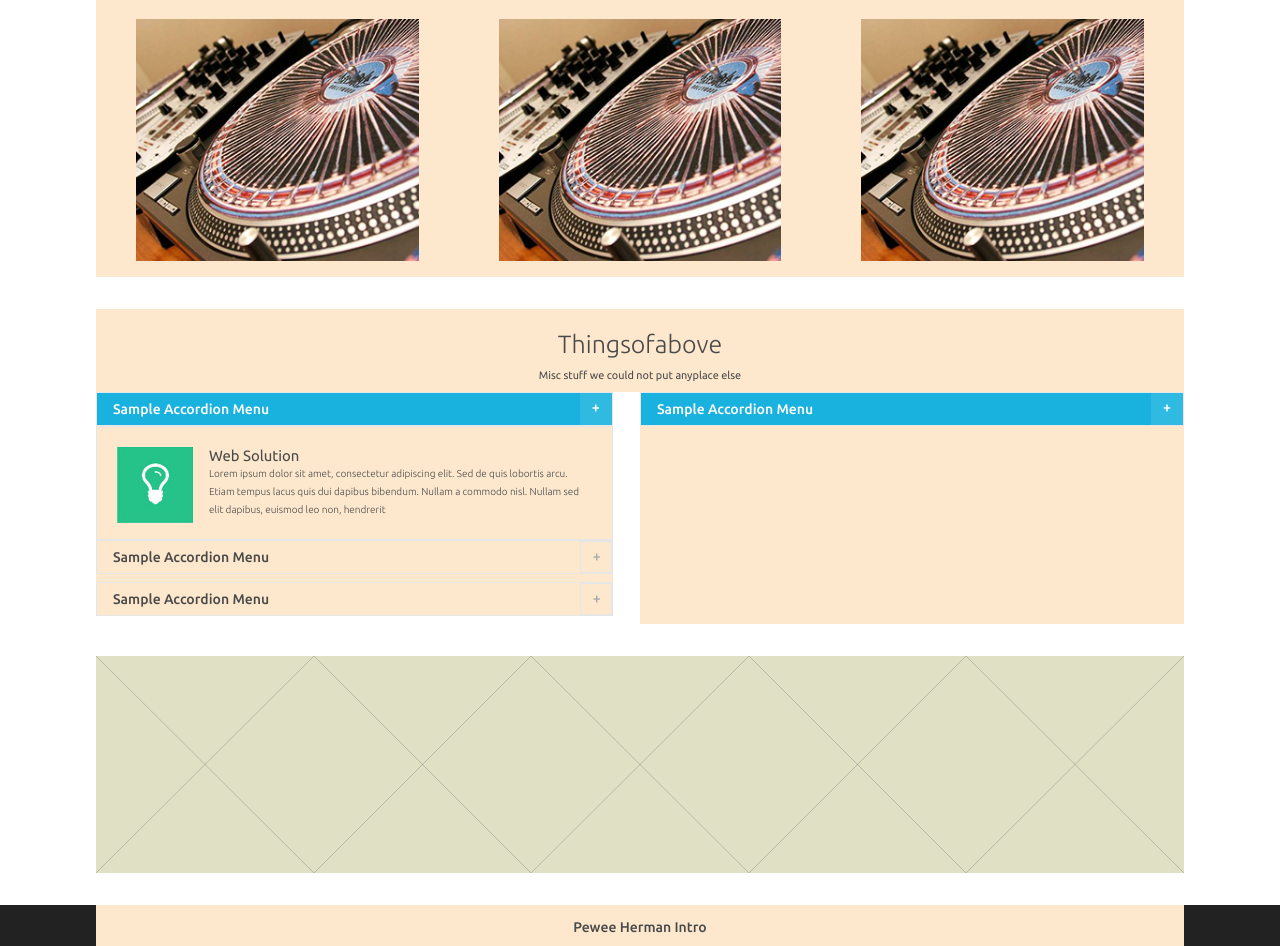
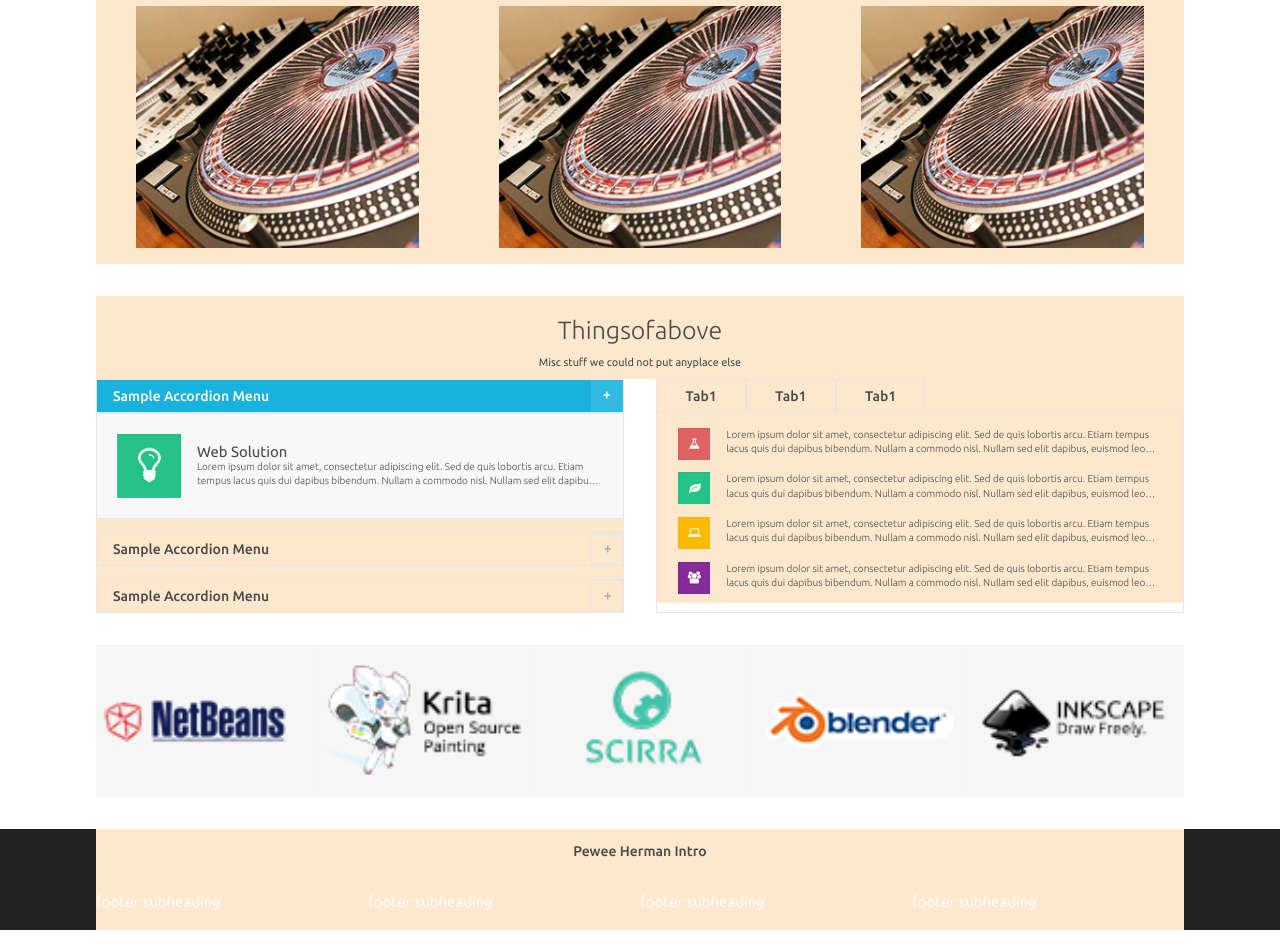
Before and after one commit to yslim20/Metrolics, a website built with Parcel: page index_rev.html in a window 1280 px wide. Shown: the part 1849-2795 px from the top of the page. Built offline with nearby package versions, Linux system fonts and the light colour scheme.

Commit message:
Finished initial thingsofabove and added clients' images

```diff
--- a/css/main.css
+++ b/css/main.css
@@ -130,137 +130,6 @@ p {
 section, .sponsor {
   margin-bottom: 2rem;
 }
-
-
-
-
-
-/* ==========================================================================
-   LAYOUT
-   ========================================================================== */
-
-div, section, footer, header {
-  /* border: 1px solid #ccc; */
-}
-
-.column {
-  background-color: rgb(253, 232, 205);
-  /* margin: 1rem; */
-}
-
-
-.heading {
-  text-align: center;
-}
-
-
-/* Small only */
-@media screen and (max-width: 39.9375em) {
-
-}
-
-/* Medium and up - tablet*/
-@media screen and (min-width: 40em) {
-
-  .row {
-    display: grid;
-    width: 85vw;
-    max-width: 70rem;
-    margin: 0 auto;
-  }
-
-  .m-col-2 {
-    grid-template-columns: 1fr 1fr;
-  }
-
-  .m-col-3 {
-    grid-template-columns: repeat(3, 1fr);
-  }
-
-  .m-col-4 {
-    grid-template-columns: repeat(4, 1fr);
-  }
-
-  .m-col-5 {
-    grid-template-columns: repeat(5, 1fr);
-  }
-
-  .m-col-6 {
-    grid-template-columns: repeat(6, 1fr);
-  }
-
-  .m-1-2 {
-    grid-template-columns: 1fr 2fr;
-  }
-
-  .span-full {
-    grid-column-start: 1;
-    grid-column-end: -1;
-  }
-
-  /* .page_nav_list {
-    display: flex;
-    justify-content: space-between;
-    align-items: center;
-    padding: 0;
-  }
-
-  .page_nav_list > li {
-    flex-grow: 1;
-  } */
-
-}
-
-/* Medium only */
-@media screen and (min-width: 40em) and (max-width: 63.9375em) {
-
-  .special-project {
-    grid-column-start: 1;
-    grid-column-end: -1;
-  }
-
-
-}
-
-/* Large and up */
-@media screen and (min-width: 64em) {
-
-  .l-col-2 {
-    grid-template-columns: 1fr 1fr;
-  }
-
-  .l-col-3 {
-    grid-template-columns: repeat(3, 1fr);
-  }
-
-  .l-col-4 {
-    grid-template-columns: repeat(4, 1fr);
-  }
-
-  .l-col-5 {
-    grid-template-columns: repeat(5, 1fr);
-  }
-
-  .l-col-6 {
-    grid-template-columns: repeat(6, 1fr);
-  }
-
-}
-
-/* Large only */
-@media screen and (min-width: 64em) and (max-width: 74.9375em) {
-
-}
-
-
-/* ==========================================================================
-   MODULES
-   ========================================================================== */
-
-
-
-
-
 
 /* ==========================================================================
    STYLE
@@ -445,10 +314,81 @@ figcaption {
     display: block;
   } /* latest project ends here */
 
+
+
+
+/* ==========================================================================
+   LAYOUT
+   ========================================================================== */
+
+div, section, footer, header {
+  /* border: 1px solid #ccc; */
+}
+
+.column {
+  background-color: rgb(253, 232, 205);
+  /* margin: 1rem; */
+}
+
+.heading {
+  text-align: center;
+}
+
+
+/* Small only */
+@media screen and (max-width: 39.9375em) {
+  .thingsofabove, .sponsor {
+    display: none;
+  }
+
+
+
+}
+
+/* Medium and up - tablet*/
+@media screen and (min-width: 40em) {
+
+  .row {
+    display: grid;
+    width: 85vw;
+    max-width: 70rem;
+    margin: 0 auto;
+  }
+
+  .m-col-2 {
+    grid-template-columns: 1fr 1fr;
+  }
+
+  .m-col-3 {
+    grid-template-columns: repeat(3, 1fr);
+  }
+
+  .m-col-4 {
+    grid-template-columns: repeat(4, 1fr);
+  }
+
+  .m-col-5 {
+    grid-template-columns: repeat(5, 1fr);
+  }
+
+  .m-col-6 {
+    grid-template-columns: repeat(6, 1fr);
+  }
+
+  .m-1-2 {
+    grid-template-columns: 1fr 2fr;
+  }
+
+  .span-full {
+    grid-column-start: 1;
+    grid-column-end: -1;
+  }
+
   /* THINGSOFABOVE STARTS */
 
   .things__contain {
-  width: 95%;
+    width: 97%; min-height: 14rem;
+    margin-bottom: 0;
   }
 
   .things__tit {
@@ -475,16 +415,29 @@ figcaption {
   }
 
   .things__list {
+    min-height: 6rem;
     border: solid 1px #e6e6e6;
     padding: 1.25rem;
     box-sizing: border-box;
+    display: flex;
+    flex-direction: row;
   }
 
   .things_icon {
     display: block;
-  width: 4.75rem;
+    height: 2rem;
+    margin-right: 1rem;
     float: left;
-  margin-right: 1rem;
+  }
+
+  .things_icon_t {
+    min-width: 4rem;
+    height: 4rem;
+  }
+
+  .things__p {
+    /* padding-top: 2%; */
+    box-sizing: border-box;
   }
 
   .things__subtit {
@@ -510,18 +463,136 @@ figcaption {
   }
 
   .things_margin{
-  margin-bottom: 0.5rem;
+    margin-bottom: 0.8rem;
+  }
+
+  .things__background {
+    background-color: #f8f8f8;
+  } /* accordion menu ends here */
+
+  /* TAB MENU STARTS */
+  .col__tab {
+    width: 97%; max-height: 14rem;
+    margin-left: 3%
+  }
+
+  .column__tab {
+    width: 17%; height: 2rem;
+    border: solid 1px #e6e6e6;
+    border-bottom: none;
+    box-sizing: border-box;
+    float: left;
+  }
+
+  .row__tab {
+    width: 100%; min-height: 12.6rem;
+    padding: 2% 4%;
+    border: solid 1px #e6e6e6;
+    box-sizing: border-box;
+  }
+
+  .tab__list__item {
+    padding-top: 1%;
+    box-sizing: border-box;
+  }
+
+  .tab__tit {
+    line-height: 2rem;
+    margin: 0; padding: 0;
+  }
+
+  .things_icon {
+    display: block;
+    width: 2rem;
+  }
+
+  .things__subtxt {
+    display: -webkit-box;
+    -webkit-line-clamp: 2;
+    -webkit-box-orient: vertical;
+    white-space: wrap;
+    word-wrap: break-all;
+    line-height: 0.9rem;
+    height: 1.8rem;
+    overflow: hidden;
   }
 
 
 
+}
+
+/* Medium only */
+@media screen and (min-width: 40em) and (max-width: 63.9375em) {
+
+  .special-project {
+    grid-column-start: 1;
+    grid-column-end: -1;
+  }
+
+  /* THINGSOFABOVE STARTS */
+
+  .col__tab{
+    width: 100%; max-height: none;
+    margin: 0;
+  }
+
+  .things__contain {
+    width: 100%;
+    min-height: none;
+    margin-right: 0;
+    margin-bottom: 2%;
+  }
+
+  .things__list {
+    min-height: 7rem;
+  }
+
+  .things__subtit {
+    padding-top: 1.2%;
+    box-sizing: border-box;
+  }
 
 
+}
+
+/* Large and up */
+@media screen and (min-width: 64em) {
+
+  .l-col-2 {
+    grid-template-columns: 1fr 1fr;
+  }
+
+  .l-col-3 {
+    grid-template-columns: repeat(3, 1fr);
+  }
+
+  .l-col-4 {
+    grid-template-columns: repeat(4, 1fr);
+  }
+
+  .l-col-5 {
+    grid-template-columns: repeat(5, 1fr);
+  }
+
+  .l-col-6 {
+    grid-template-columns: repeat(6, 1fr);
+  }
+
+  .things__p {
+    padding-top: 1.75%;
+  }
+
+}
+
+/* Large only */
+@media screen and (min-width: 64em) and (max-width: 74.9375em) {
+
+}
 
 
-
-
-
+/* ==========================================================================
+   MODULES
+   ========================================================================== */
 
 
 
--- a/index_rev.html
+++ b/index_rev.html
@@ -295,17 +295,19 @@
         <p class="subheading">Misc stuff we could not put anyplace else</p>
       </div>
 
-      <div class="column things__contain things_margin">
-        <div>
+      <div class="column things__contain">
+        <div class="things_margin">
           <h3 class="heading things__tit overlay_color">
             Sample Accordion Menu
             <span class="more">+</span>
           </h3>
 
-          <div class="things__list">
-            <img class="things_icon" src="img/icon/icon_things_bulb.png" alt="icon"/>
-            <p class="things__subtit">Web Solution</p>
-            <p class="things__subtxt">Lorem ipsum dolor sit amet, consectetur adipiscing elit. Sed de quis lobortis arcu. Etiam tempus lacus quis dui dapibus bibendum. Nullam a commodo nisl. Nullam sed elit dapibus, euismod leo non, hendrerit</p>
+          <div class="things__list things__background">
+            <img class="things_icon things_icon_t" src="img/icon/icon_things_bulb.png" alt="icon"/>
+            <div class="things__p">
+              <p class="things__subtit">Web Solution</p>
+              <p class="things__subtxt">Lorem ipsum dolor sit amet, consectetur adipiscing elit. Sed de quis lobortis arcu. Etiam tempus lacus quis dui dapibus bibendum. Nullam a commodo nisl. Nullam sed elit dapibus, euismod leo non, hendrerit</p>
+            </div>
           </div>
         </div><!-- things list ends here -->
 
@@ -324,32 +326,63 @@
         </div> <!-- things list ends here -->
       </div> <!-- accordion menu ends here -->
 
-      <div class="column">
-        <h3 class="heading things__tit overlay_color">
-          Sample Accordion Menu
-          <span class="more">+</span>
-        </h3>
-      </div>
-    </div>
+      <div class="column m-col-5 col__tab">
+        <div class="column column__tab">
+          <h3 class="heading tab__tit">
+            Tab1
+          </h3>
+        </div>
+        <div class="column column__tab">
+          <h3 class="heading tab__tit">
+            Tab1
+          </h3>
+        </div>
+        <div class="column column__tab">
+          <h3 class="heading tab__tit">
+            Tab1
+          </h3>
+        </div> <!--tab heading ends here-->
+
+        <div class="row row__tab">
+          <div class="column tab__list__item">
+            <img class="things_icon" src="img/icon/icon_tab_01.png" alt="icon"/>
+            <p class="things__subtxt">Lorem ipsum dolor sit amet, consectetur adipiscing elit. Sed de quis lobortis arcu. Etiam tempus lacus quis dui dapibus bibendum. Nullam a commodo nisl. Nullam sed elit dapibus, euismod leo non, hendrerit</p>
+          </div>
+          <div class="column tab__list__item">
+            <img class="things_icon" src="img/icon/icon_tab_02.png" alt="icon"/>
+            <p class="things__subtxt">Lorem ipsum dolor sit amet, consectetur adipiscing elit. Sed de quis lobortis arcu. Etiam tempus lacus quis dui dapibus bibendum. Nullam a commodo nisl. Nullam sed elit dapibus, euismod leo non, hendrerit</p>
+          </div>
+          <div class="column tab__list__item">
+            <img class="things_icon" src="img/icon/icon_tab_03.png" alt="icon"/>
+            <p class="things__subtxt">Lorem ipsum dolor sit amet, consectetur adipiscing elit. Sed de quis lobortis arcu. Etiam tempus lacus quis dui dapibus bibendum. Nullam a commodo nisl. Nullam sed elit dapibus, euismod leo non, hendrerit</p>
+          </div>
+          <div class="column tab__list__item">
+            <img class="things_icon" src="img/icon/icon_tab_04.png" alt="icon"/>
+            <p class="things__subtxt">Lorem ipsum dolor sit amet, consectetur adipiscing elit. Sed de quis lobortis arcu. Etiam tempus lacus quis dui dapibus bibendum. Nullam a commodo nisl. Nullam sed elit dapibus, euismod leo non, hendrerit</p>
+          </div>
+        </div><!-- tab menu ends here -->
+
+      </div> <!-- tab list ends here -->
+
   </section> <!--thingsofabove ends here-->
 
   <!-- SPONSOR STARTS -->
   <div class="sponsor">
     <div class="row m-col-5">
-      <div class="column">
-        <img src="img/placeholder.svg" alt="placeholder">
+      <div class="column col__sponsor">
+        <img src="img/clients/Client_01.png" alt="netbeans">
+      </div>
+      <div class="column col__sponsor">
+        <img src="img/clients/Client_02.png" alt="krita">
+      </div>
+      <div class="column col__sponsor">
+        <img src="img/clients/Client_03.png" alt="scirra">
+      </div>
+      <div class="column col__sponsor">
+        <img src="img/clients/Client_04.png" alt="blender">
       </div>
       <div class="column">
-        <img src="img/placeholder.svg" alt="placeholder">
-      </div>
-      <div class="column">
-        <img src="img/placeholder.svg" alt="placeholder">
-      </div>
-      <div class="column">
-        <img src="img/placeholder.svg" alt="placeholder">
-      </div>
-      <div class="column">
-        <img src="img/placeholder.svg" alt="placeholder">
+        <img src="img/clients/Client_05.png" alt="inkscape">
       </div>
     </div>
 
```
Also changed, not shown: img/clients/Client_01.png (added), img/clients/Client_02.png (added), img/clients/Client_03.png (added), img/clients/Client_04.png (added), img/clients/Client_05.png (added), img/icon/icon_tab_01.png (added), img/icon/icon_tab_02.png (added), img/icon/icon_tab_03.png (added), img/icon/icon_tab_04.png (added). Lines whose indentation alone changed are shown as unchanged.
